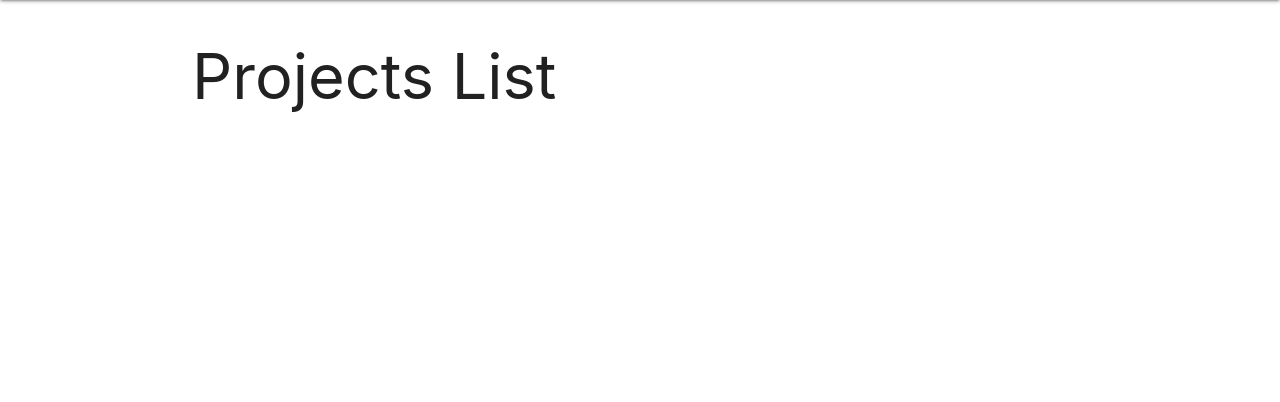
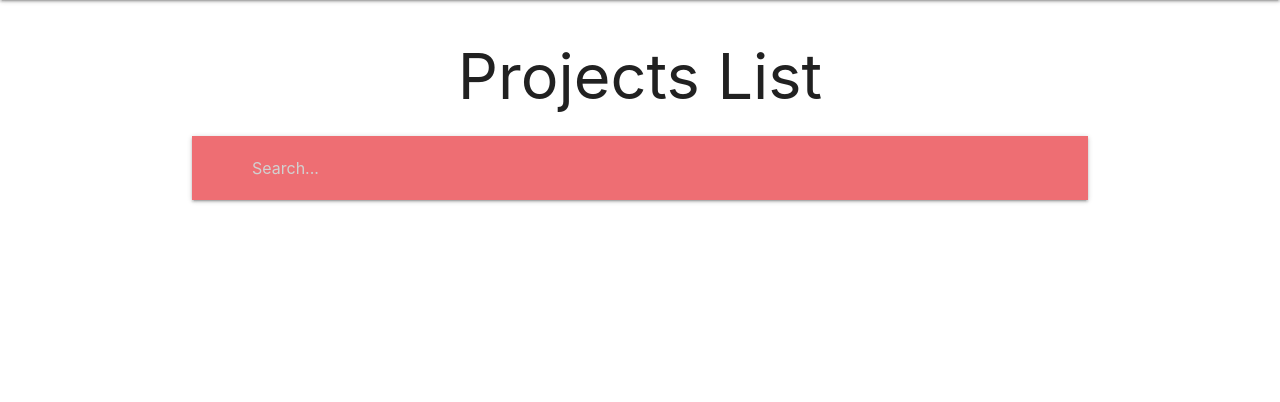
Before and after one commit to sky8the2flies/projectcollector, a Django app: page /projects/ in a window 1280 px wide. Shown: the part 64-466 px from the top of the page. Run offline with Django 3.2, Linux system fonts and the light colour scheme; data that the repository does not hold is empty.

Commit message:
Add search

```diff
--- a/main_app/templates/main_app/base.html
+++ b/main_app/templates/main_app/base.html
@@ -21,7 +21,7 @@
         <ul class="right">
           <li><a href="{% url 'about' %}">About</a></li>
           <li><a href="{% url 'project_create' %}">Add a project</a></li>
-          <li><a href="{% url 'index' %}">View All My Projects</a></li>
+          <li><a href="{% url 'search_results' %}">View All My Projects</a></li>
         </ul>
       </div>
     </nav>
--- a/main_app/templates/main_app/projects/index.html
+++ b/main_app/templates/main_app/projects/index.html
@@ -1,9 +1,18 @@
 {% extends 'main_app/base.html' %}
 {% block content %}
 
-<h1>Projects List</h1>
-
-{% for project in projects %}
+<h1 class="center">Projects List</h1>
+<nav>
+  <div class="nav-wrapper">
+    <form action="{% url 'search_results' %}" method="GET">
+      <div class="input-field">
+        <input name="q" placeholder="Search..." type="search" required>
+        <i class="material-icons">X</i>
+      </div>
+    </form>
+  </div>
+</nav>
+{% for project in object_list %}
   <div class="card">
     <a href="{% url 'detail' project.id %}">
       <div class="card-content">
--- a/main_app/urls.py
+++ b/main_app/urls.py
@@ -5,7 +5,7 @@ from . import views
 urlpatterns = [
     path('', views.home, name='home'),
     path('about/', views.about, name='about'),
-    path('projects/', views.projects_index, name='index'),
+    path('projects/', views.SearchResultsView.as_view(), name='search_results'),
     path('projects/create', views.ProjectCreate.as_view(), name='project_create'),
     path('projects/<int:project_id>', views.projects_detail, name='detail'),
     path('projects/<int:pk>/delete', views.ProjectDelete.as_view(), name='project_delete'),
--- a/main_app/views.py
+++ b/main_app/views.py
@@ -1,5 +1,7 @@
 from django.shortcuts import render, redirect
 from django.views.generic.edit import CreateView, UpdateView, DeleteView
+from django.views.generic import ListView
+from django.db.models import Q
 
 from .models import Project
 from .forms import TimelineForm
@@ -10,10 +12,6 @@ def home(request):
 
 def about(request):
     return render(request, 'main_app/about.html')
-
-def projects_index(request):
-    projects = Project.objects.all()
-    return render(request, 'main_app/projects/index.html', {'projects': projects})
 
 def projects_detail(request, project_id):
     project = Project.objects.get(id=project_id)
@@ -30,6 +28,20 @@ def add_timeline(request, project_id):
         new_timeline.save()
     return redirect('detail', project_id=project_id)
 
+class SearchResultsView(ListView):
+    model = Project
+    template_name = 'main_app/projects/index.html'
+
+    def get_queryset(self):
+        query = self.request.GET.get('q')
+        if not query:
+            return Project.objects.all()
+        return Project.objects.filter(
+            Q(name__icontains=query) |
+            Q(technologies__icontains=query) |
+            Q(description__icontains=query)
+        )
+
 class ProjectCreate(CreateView):
     model = Project
     fields = '__all__'
```
